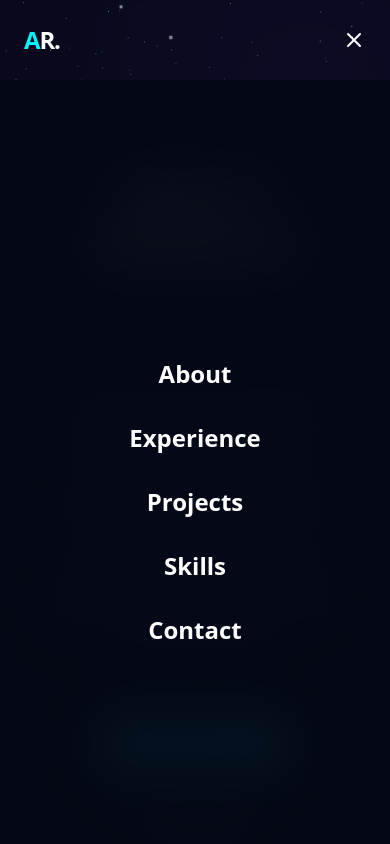
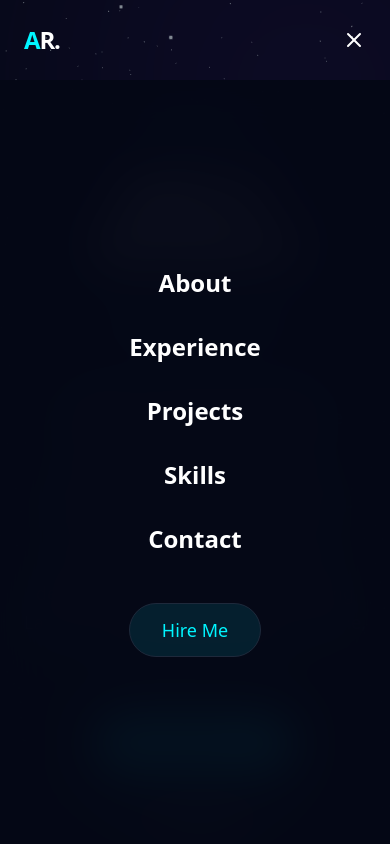
Before and after one commit to abdulrehmanazeem23-coder/My-Portfolio, a Next.js app: page / in a window 390 px wide. Both pictures are taken after a click on the button 354 px from the left and 40 px from the top of the page. Shown: the top 844 px of the page. Built offline with nearby package versions, Linux system fonts and the light colour scheme.

Commit message:
Update Navbar.tsx

```diff
--- a/src/components/layout/Navbar.tsx
+++ b/src/components/layout/Navbar.tsx
@@ -51,8 +51,8 @@ export function Navbar() {
             </Link>
           ))}
           <Link
-          href="#contact"
-          className="px-5 py-2 text-sm font-medium bg-primary/10 text-primary border border-primary/20 rounded-full hover:bg-primary/20 transition-colors"
+            href="#contact"
+            className="px-5 py-2 text-sm font-medium bg-primary/10 text-primary border border-primary/20 rounded-full hover:bg-primary/20 transition-colors"
           >
             Hire Me
           </Link>
@@ -74,7 +74,7 @@ export function Navbar() {
             initial={{ opacity: 0, height: 0 }}
             animate={{ opacity: 1, height: "100vh" }}
             exit={{ opacity: 0, height: 0 }}
-            className="md:hidden bg-background/95 backdrop-blur-xl absolute top-20 left-0 w-full flex flex-col items-center justify-center gap-8"
+            className="md:hidden bg-background/95 backdrop-blur-xl absolute top-20 left-0 w-full flex flex-col items-center justify-center gap-8 pb-20"
           >
             {navLinks.map((link) => (
               <Link
@@ -86,6 +86,15 @@ export function Navbar() {
                 {link.name}
               </Link>
             ))}
+
+            {/* Added Hire Me Button for Mobile */}
+            <Link
+              href="#contact"
+              onClick={() => setIsMobileMenuOpen(false)}
+              className="px-8 py-3 text-lg font-medium bg-primary/10 text-primary border border-primary/20 rounded-full hover:bg-primary/20 transition-colors mt-4"
+            >
+              Hire Me
+            </Link>
           </motion.div>
         )}
       </AnimatePresence>
```
